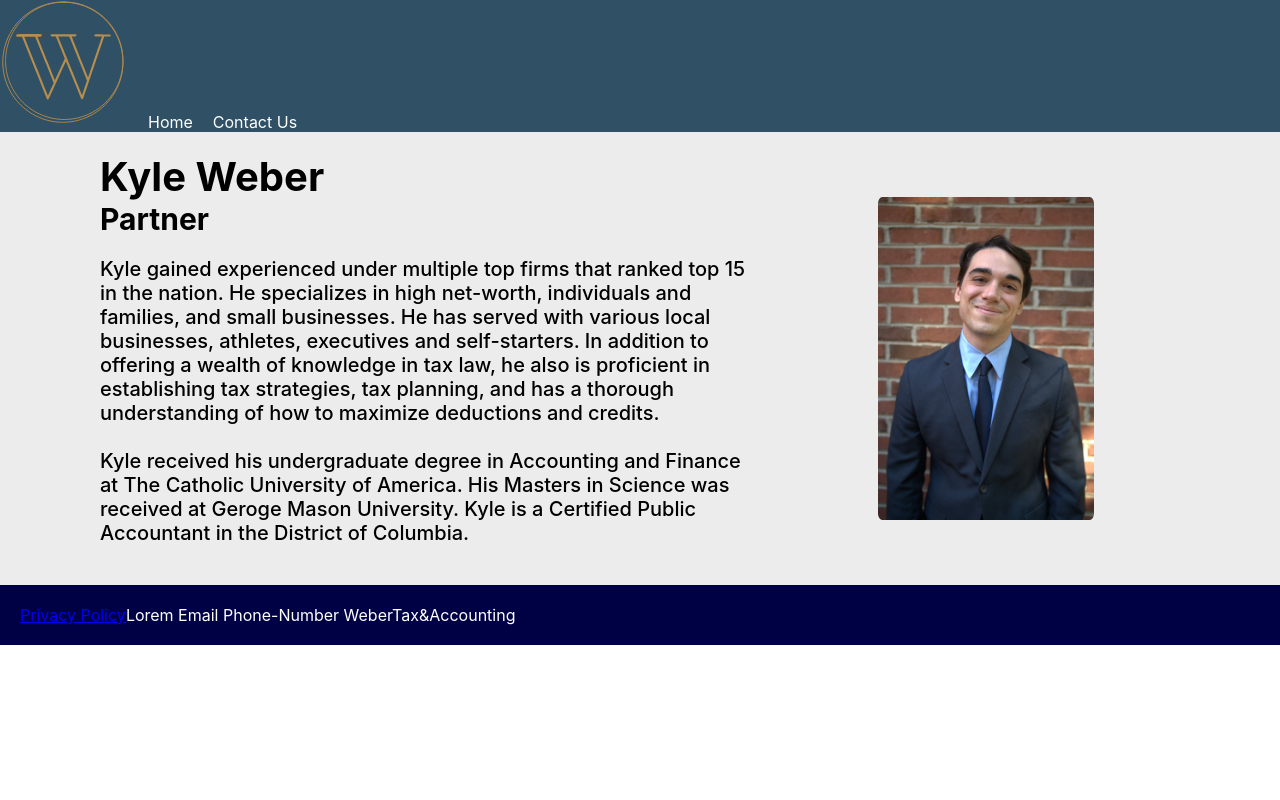
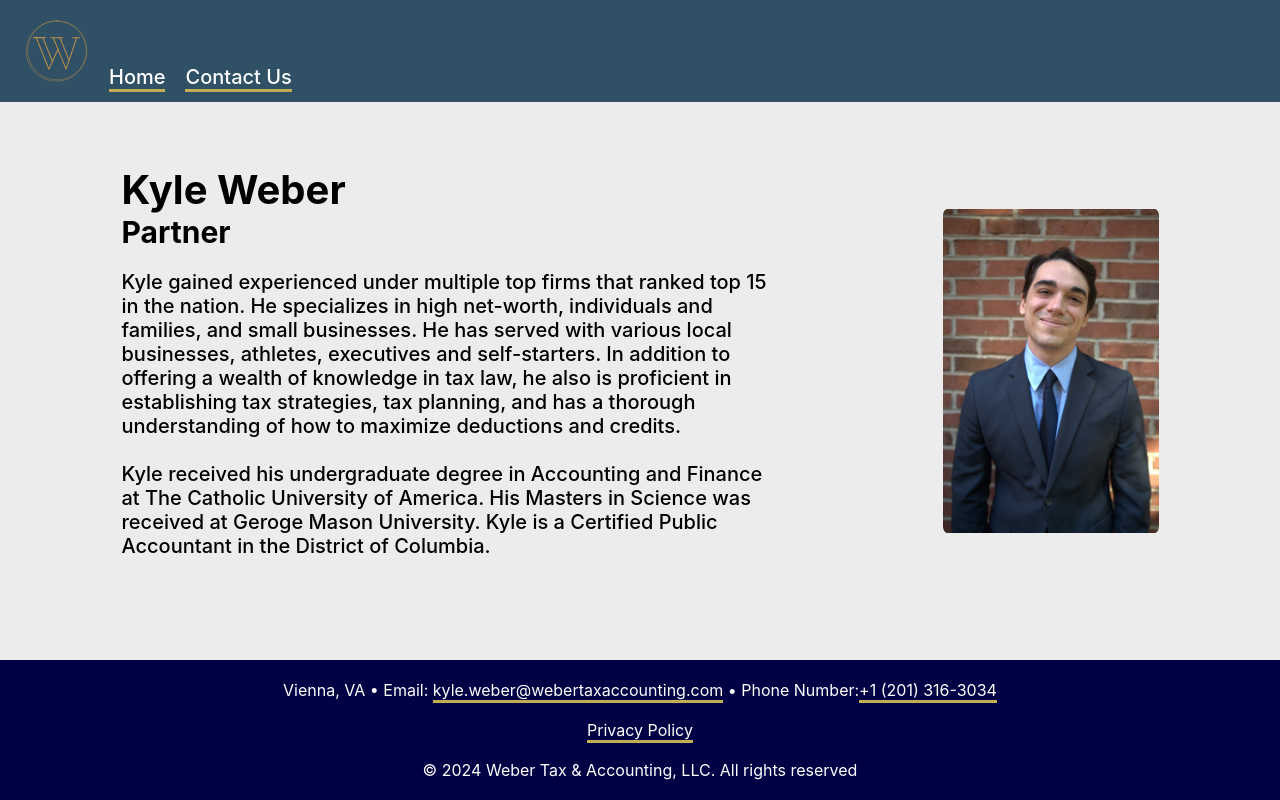
Before and after one commit to GainorJoshua-FS/webertaxaccounting, a React (Create React App) app: page /#/ in a window 1280 px wide. Built offline with nearby package versions, Linux system fonts and the light colour scheme.

Commit message:
Changes to footer and header. Also changed favicon

```diff
--- a/src/App.css
+++ b/src/App.css
@@ -1,22 +1,33 @@
-@media (prefers-reduced-motion: no-preference) {
-  .App-logo {
-    animation: App-logo-spin infinite 20s linear;
-  }
-}
-
-.App-header {
-  background-color: #282c34;
+.Main {
+  background-color: #ececec;
   min-height: 100vh;
   display: flex;
   flex-direction: column;
-  align-items: center;
-  justify-content: center;
-  font-size: calc(10px + 2vmin);
+}
+
+footer {
+  margin-top: auto;
+  display: block;
+  text-align: center;
+}
+
+footer a {
+  text-decoration: none;
   color: white;
 }
 
-.Main {
-  background-color: #ececec;
+.Link {
+  border-bottom: medium solid #C3AD54;
+  color: white;
+}
+
+footer a:hover{
+  border-color: #2F5065;
+}
+
+header .Link:hover {
+  border-color: #000045;
+  transform: scale(1.1);
 }
 
 /* ==================Colors */
@@ -73,22 +84,20 @@
     font-weight: 500;
   }
 
-  label {
+  label, input, select {
     font-size: 20px;
     font-weight: 500;
   }
 
-  input {
-    font-size: 20px;
-    font-weight: 500;
-  }
   /* END GENERAL =================== */
 
   /* HOME PAGE */
   .BioSection {
     display: flex;
     align-items: center;
-    text-align: left  ;
+    text-align: left;
+    justify-content:space-around;
+    margin-top: auto;
   }
 
   .BioArticle {
@@ -111,7 +120,6 @@
   }
 
   .BioImg {
-    justify-content: right;
     margin-left: 80px;
     width: 20%;
   }
@@ -144,7 +152,7 @@
 
   .ContactForm textarea {
     width: auto;
-    height: 30px;
+    height: 150px;
     border-radius: 5px;
     margin: 5px 0px;
     resize: vertical;
@@ -181,6 +189,23 @@
     font-size: 40px;
   }
   /* END PRIVACY PAGE ======================*/
+
+  /* HEADER & FOOTER ======================*/
+
+  header .Link{
+    text-decoration: none;
+    display: inline-block;
+    font-size: 20px;
+    font-weight: 500;
+    margin-right: 20px;
+    margin-bottom: 10px;
+  }
+
+  .Logo {
+    max-width: 5%;
+    margin: 20px 20px 0px 25px;
+  }
+/* END HEADER & FOOTER ======================*/
 }
 
 /* ==================END of Responsive */
--- a/src/components/Footer.js
+++ b/src/components/Footer.js
@@ -4,13 +4,17 @@ import { Link } from 'react-router-dom'
 function Footer() {
     return (
         <footer style={styles.footer}>
-            <Link id="link" to="/privacy-policy">
+            Vienna, VA
+            •
+            Email: <a className='Link' href='mailto:Kyle.Weber@webertaxaccounting.com'>kyle.weber@webertaxaccounting.com</a>
+            &nbsp;•
+            Phone Number:<a className='Link'     href='tel://+12013163034'>+1 (201) 316-3034</a>
+            <br/><br/>
+            <Link className='Link' id="link" to="/privacy-policy">
                 Privacy Policy
             </Link>
-            Lorem
-            Email
-            Phone-Number
-            WeberTax&Accounting
+            <br/><br/>
+            © 2024 Weber Tax & Accounting, LLC. All rights reserved
         </footer>
     )
 }
--- a/src/components/header.js
+++ b/src/components/header.js
@@ -6,13 +6,14 @@ import { Link } from 'react-router-dom'
 function Header() {
     return (
         <header className='PrimBack' style={styles.header}>
-            <Link id="link" to="/" style={styles.link}>
-                <img style={styles.logo} src={Logo2} alt=''/>
+
+            <Link className='LinkLogo' to="/" style={styles.link}>
+                <img className='Logo' src={Logo2} alt=''/>
             </Link>
-            <Link id="link" to="/" style={styles.link}>
+            <Link className='Link' id="link" to="/" style={styles.link}>
                 Home
             </Link>
-            <Link id="link" to="/contact" style={styles.link}>
+            <Link className='Link' id="link" to="/contact" style={styles.link}>
                 Contact Us
             </Link>
         </header>
@@ -22,24 +23,17 @@ function Header() {
 export default Header
 
 const styles ={
-    header:{
-        // backgroundColor: '#000045',
-        // backgroundColor: '#2f5065',
-        // padding: '20px 0px',
-        color: "#9abbd0"
-    },
-    logo:{
-        width: '10%',
-        height: '10%'
-    },
-    link:{
-        color: "white",
-        textDecoration: "none",
-        display: "inline",
-        textAlign: "left",
-        marginRight: '20px'
-    },
-    div:{
-        color:'#C3AD54'
-    }
+    // header:{
+    //     color: "#9abbd0"
+    // },
+    // link:{
+    //     color: "white",
+    //     textDecoration: "none",
+    //     display: "inline",
+    //     textAlign: "left",
+    //     marginRight: '20px'
+    // },
+    // div:{
+    //     color:'#C3AD54'
+    // }
 }
```
Also changed, not shown: 1 other file (tests, documents, lock files or other folders).
